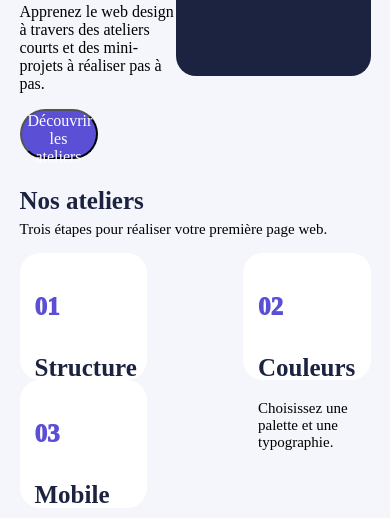
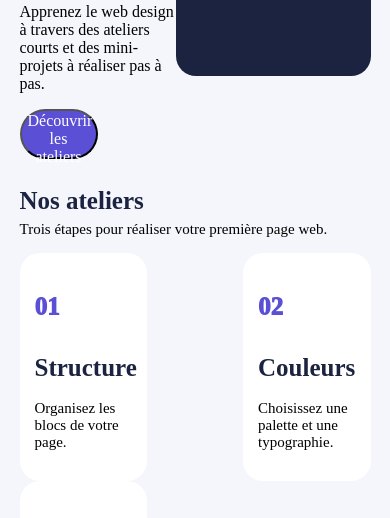
Before and after one commit to ahmed8elhaj/pixel-clap, a plain HTML site: page index.html in a window 390 px wide. Shown: the part 274-792 px from the top of the page. Drawn offline with Linux system fonts and the light colour scheme.

Commit message:
fix of the responsive

```diff
--- a/css/style.css
+++ b/css/style.css
@@ -105,7 +105,7 @@ article p {
     background-color: white;
     width: 25vw;
     border-radius: 20px;
-    height: 25vw;
+    height: 30hw;
     padding: 15px;
 }
 
```
